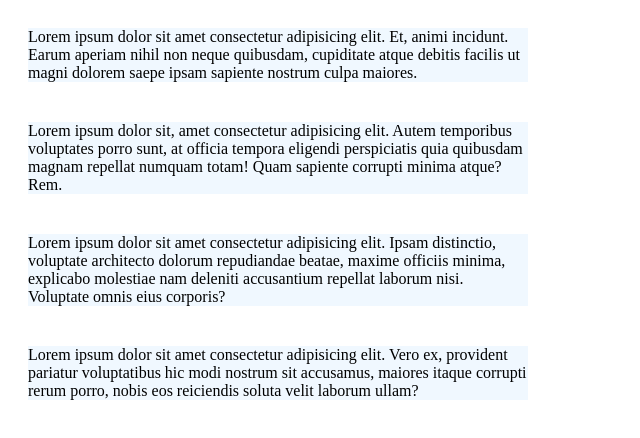
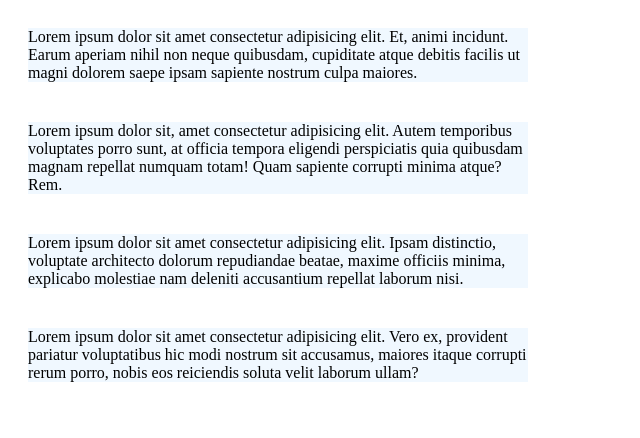
Before and after one commit to TissueRole/224301941-WebDevFinalExam, a plain HTML site: page index.html in a window 1280 px wide. Shown: the whole page, without its empty margins (0-640 px from the left). Drawn offline with Linux system fonts and the light colour scheme.

Commit message:
DACOCOT-RODULFO part2 final exam

```diff
--- a/index.html
+++ b/index.html
@@ -16,7 +16,7 @@
         </nav>
         <main class="item">
             Lorem ipsum dolor sit amet consectetur adipisicing elit. Ipsam distinctio, voluptate architecto dolorum repudiandae
-            beatae, maxime officiis minima, explicabo molestiae nam deleniti accusantium repellat laborum nisi. Voluptate omnis eius corporis?
+            beatae, maxime officiis minima, explicabo molestiae nam deleniti accusantium repellat laborum nisi.
         </main>
         <footer class="item">Lorem ipsum dolor sit amet consectetur adipisicing elit. Vero ex, provident pariatur voluptatibus hic modi
             nostrum sit accusamus, maiores itaque corrupti rerum porro, nobis eos reiciendis soluta velit laborum ullam?
```
